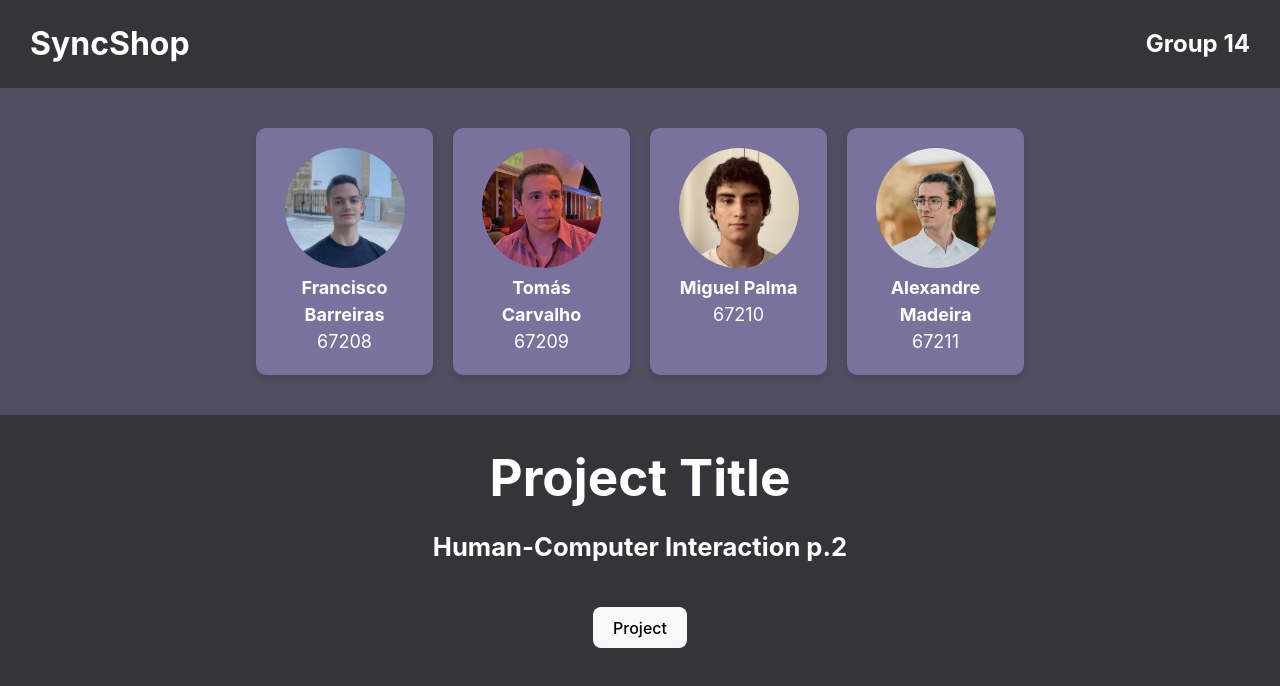
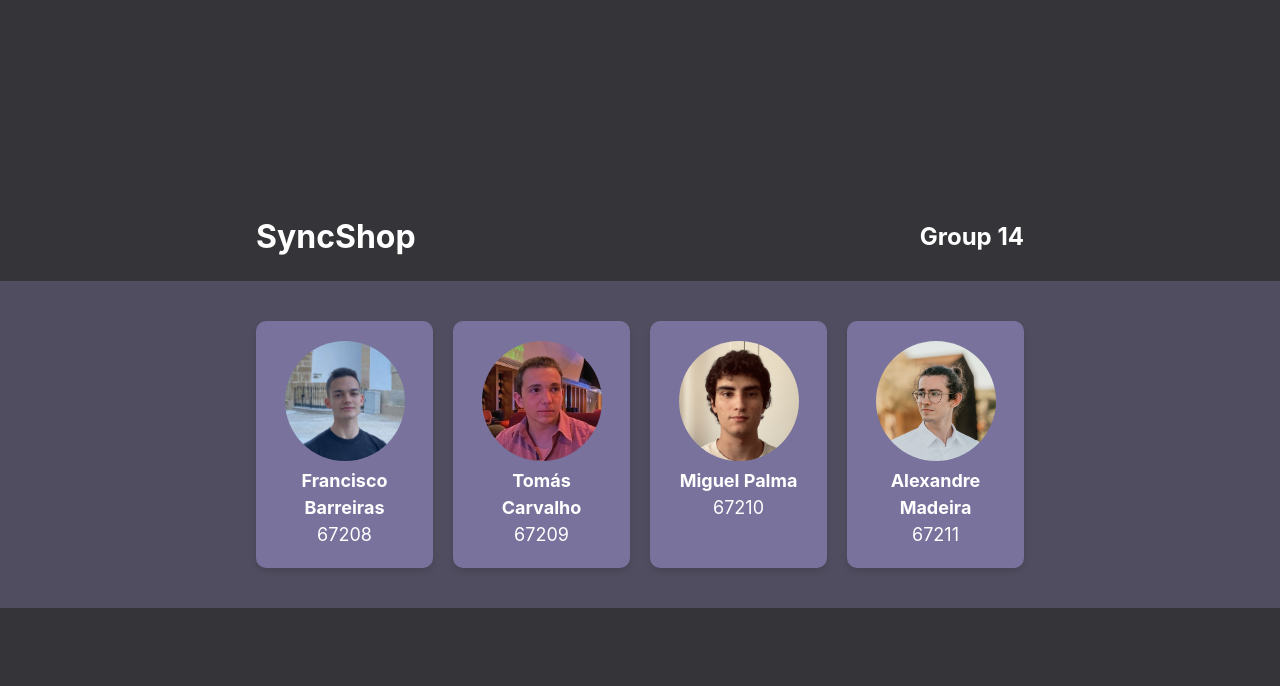
Before and after one commit to tomascarvalho7/ipm-group14-2324, a React (Vite) app in the folder website/: page / in a window 1280 px wide. Shown: the top 686 px of the page. Built offline with nearby package versions, Linux system fonts and the light colour scheme; the HTML template or start-up script is replaced by a standard one.

Commit message:
implemented smooth scroll

```diff
--- a/website/public/styles/App.css
+++ b/website/public/styles/App.css
@@ -1,4 +1,5 @@
 #root {
+  background-color: #353438;
   text-align: center;
   width: 100%;
   height: 100%;
@@ -9,10 +10,10 @@
 }
 
 .topbar {
-  background-color: #353438;
   display: flex;
   flex-direction: row;
   justify-content: space-between;
+  width: 60%;
   align-items: center;
   padding: 20px 30px 20px 30px;
 }
@@ -30,3 +31,33 @@
   margin: 0;
   font-weight: 700;
 }
+
+
+.scrollable-two-screens {
+  height: 100vh; /* Set the height of the container to the viewport height */
+  position: relative;
+  overflow: hidden; /* Hide overflow content */
+}
+
+.top-screen, .bottom-screen {
+  position: absolute;
+  width: 100%;
+  height: 100%;
+  display: flex;
+  flex-direction: column;
+  align-items: center;
+  justify-content: center;
+  transition: transform 0.5s ease; /* Smooth transition when switching screens */
+}
+
+.visible {
+  transform: translateY(0); /* Initially, top screen is visible */
+}
+
+.top-screen.hidden {
+  transform: translateY(-100%); /* Hide the top screen to the top */
+}
+
+.bottom-screen.hidden {
+  transform: translateY(100%); /* Hide the bottom screen to the bottom */
+}
--- a/website/src/App.tsx
+++ b/website/src/App.tsx
@@ -3,6 +3,7 @@
 import { createBrowserRouter, RouterProvider, Outlet, Navigate } from 'react-router-dom';
 import { TopBar } from './TopBar';
 import { Home } from './routes/Home';
+import { useEffect, useState } from 'react';
 
 function App() {
 
@@ -13,13 +14,45 @@
   )
 }
 
-const Layout = () => (
-  <>
-    <TopBar />
-    <AuthorsSection />
-    <Outlet/>
-  </>
-)
+const Layout = () => {
+  const [isTopScreenVisible, setTopScreenVisible] = useState(true);
+
+  const toggleScreenVisibility = () => {
+    setTopScreenVisible(!isTopScreenVisible);
+  };
+
+  const handleScroll = (event: { deltaY: number; }) => {
+    if (event.deltaY > 0 && isTopScreenVisible) {
+      // Scrolling down from the top screen to the bottom screen
+      toggleScreenVisibility();
+    } else if (event.deltaY < 0 && !isTopScreenVisible) {
+      // Scrolling up from the bottom screen to the top screen
+      toggleScreenVisibility();
+    }
+  };
+
+  useEffect(() => {
+    window.addEventListener('wheel', handleScroll);
+
+    return () => {
+      window.removeEventListener('wheel', handleScroll);
+    };
+  }, [isTopScreenVisible]);
+
+
+  return (
+    <div className="scrollable-two-screens">
+      <div className={`top-screen ${isTopScreenVisible ? 'visible' : 'hidden'}`}>
+        <TopBar showInfo={toggleScreenVisibility}/>
+        <AuthorsSection showInfo={toggleScreenVisibility}/>
+      </div>
+      <div className={`bottom-screen ${isTopScreenVisible ? 'hidden' : 'visible'}`}>
+        <Outlet />
+      </div>
+    </div>
+  );
+};
+
 
 const router = createBrowserRouter([
 {
--- a/website/src/AuthorsSection.tsx
+++ b/website/src/AuthorsSection.tsx
@@ -1,7 +1,7 @@
 import { useNavigate, useLocation } from "react-router-dom"
 import { authors } from "./authors";
 
-export function AuthorsSection() {
+export function AuthorsSection(props: {showInfo: () => void}) {
   const navigate = useNavigate();
   const location = useLocation();
   const number = location.pathname.substring(location.pathname.lastIndexOf("/") + 1)
@@ -33,5 +33,7 @@
     } else {
       navigate("/", {replace: true});
     }
+
+    props.showInfo();
   }
 }
--- a/website/src/TopBar.tsx
+++ b/website/src/TopBar.tsx
@@ -1,13 +1,18 @@
 import { useNavigate } from "react-router-dom";
 
-export function TopBar() {
+export function TopBar(props: {showInfo: () => void}) {
 
     const navigate = useNavigate();
 
     return <div className="topbar">
-        <div className="projectname" onClick={() => navigate("/", {replace: true})}>
+        <div className="projectname" onClick={handleProjectNameClick}>
             SyncShop
         </div>
         <div className="groupnumber">Group 14</div>
     </div>
+
+    function handleProjectNameClick() {
+        navigate("/", {replace: true});
+        props.showInfo();
+    }
   }
```
